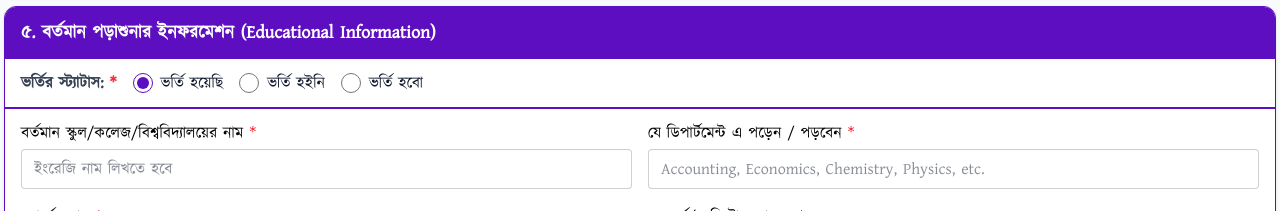
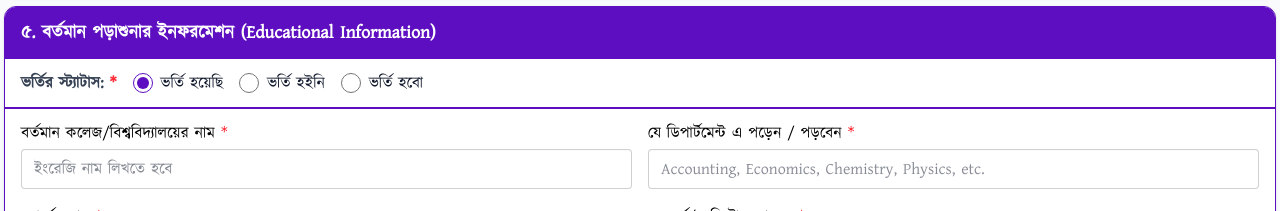
Before and after one commit to hasanujjamanjibon-dev/sakurazaka-student-information-sheet-client, a React (Vite) app: page / in a window 1280 px wide. Shown: the part 3000-3211 px from the top of the page. Built offline with nearby package versions, Linux system fonts and the light colour scheme; no server answers.

Commit message:
স্কুল এর নাম রিমুভ

```diff
--- a/src/components/CurrentEducationalInformation.jsx
+++ b/src/components/CurrentEducationalInformation.jsx
@@ -77,7 +77,7 @@ const CurrentEducationalInformation = () => {
           <InputField
             label={
               <span>
-                বর্তমান স্কুল/কলেজ/বিশ্ববিদ্যালয়ের নাম{" "}
+                বর্তমান কলেজ/বিশ্ববিদ্যালয়ের নাম{" "}
                 <span className="text-red-500">*</span>
               </span>
             }
@@ -144,7 +144,6 @@ const CurrentEducationalInformation = () => {
                 rules={{ required: "ক্লাস রোল/আইডি দেওয়া আবশ্যক" }}
               />
 
-              {/* রেজিস্ট্রেশন নং (ভর্তি হয়েছি হলে বাধ্যতামূলক) */}
               <InputField
                 label={<span>রেজিষ্ট্রেশন নং</span>}
                 type="text"
--- a/src/components/studentview/EduInfo.jsx
+++ b/src/components/studentview/EduInfo.jsx
@@ -41,10 +41,10 @@ export default function EduInfo({ data }) {
                 শিক্ষার ধাপ
               </th>
               <th className="p-2.5 border-r-[3px] border-[#c01823] text-center whitespace-nowrap">
-                স্কুল/কলেজ/বিশ্ববিদ্যালয়ের নাম
+                কলেজ/বিশ্ববিদ্যালয়ের নাম
               </th>
               <th className="p-2.5 border-r-[3px] border-[#c01823] text-center whitespace-nowrap">
-                স্কুল/কলেজ/বিশ্ববিদ্যালয়ের ঠিকানা
+                কলেজ/বিশ্ববিদ্যালয়ের ঠিকানা
               </th>
               <th className="p-2.5 text-center whitespace-nowrap">পাশের সন</th>
             </tr>
```
